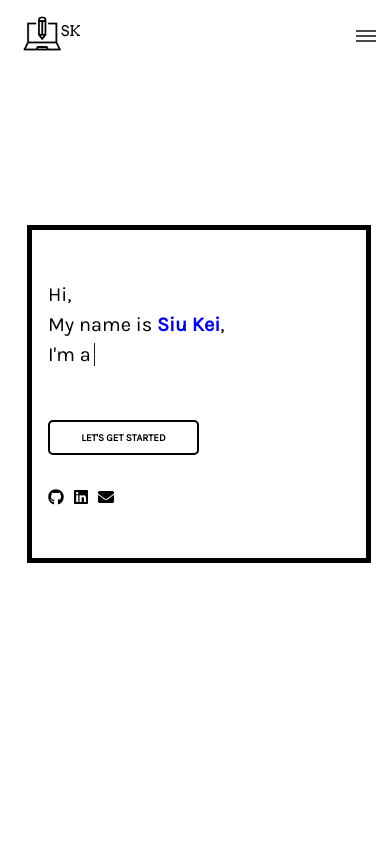
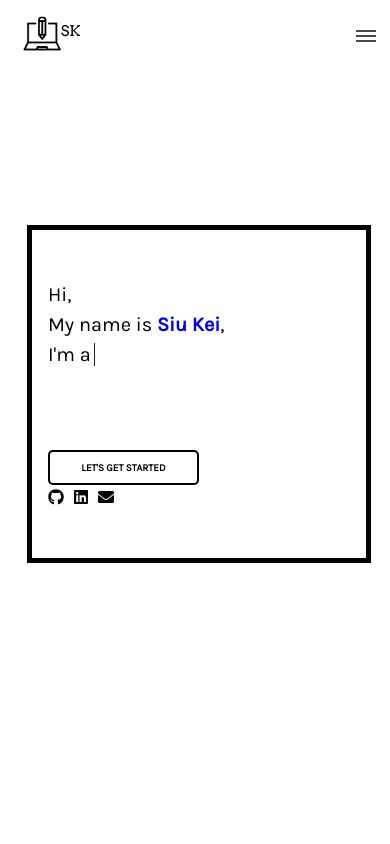
Before and after one commit to tams2429/portfolio_v2_main, a React (Create React App) app in the folder frontend/: page / in a window 390 px wide. Shown: the top 844 px of the page. Built offline with nearby package versions, Linux system fonts and the light colour scheme; a web font is replaced by a local one.

Commit message:
Updated spacings for the title page buttons and icons

```diff
--- a/frontend/src/sections/Home.js
+++ b/frontend/src/sections/Home.js
@@ -58,6 +58,7 @@ function Home() {
                 <br/>I'm a <em><span className='typing'>{variableText}</span></em>
               </p>
           </div>
+          <div className="button-icon-container">
             <div className="button-container">
               <button className="start-button animate__animated animate__fadeInLeft">
                 LET'S GET STARTED
@@ -75,6 +76,8 @@ function Home() {
               </a>
             </div>
           </div>
+
+        </div>
       </div>
     </div>
   )
--- a/frontend/src/styles/main.scss
+++ b/frontend/src/styles/main.scss
@@ -100,6 +100,8 @@
           }
         }
       }
+      .button-icon-container{
+        padding-top: 6%;
         .button-container{
           padding: 0 48px;
           .start-button{
@@ -127,7 +129,7 @@
           width: 10%;
           justify-content: space-between;
           margin: 0 48px;
-        margin-top: -50px;
+          margin-top: 2%;
           svg {
             color: black;
             font-size: 32px;
@@ -136,6 +138,8 @@
             animation-fill-mode: both;
           }
         }
+      }
+
     }
 
   }
@@ -151,6 +155,7 @@
             font-size: 48px;
           }
         }
+        .button-icon-container{
           .button-container{
             .start-button{
               font-size: 14px;
@@ -158,9 +163,9 @@
           }
           .icon-container{
             justify-content: space-between;
-          margin-top: -60px;
             svg {
               font-size: 28px;
+            }
           }
         }
       }
@@ -177,6 +182,7 @@
             font-size: 38px;
           }
         }
+        .button-icon-container{
           .button-container{
             .start-button{
               font-size: 14px;
@@ -186,11 +192,12 @@
           }
           .icon-container{
             justify-content: space-between;
-          margin-top: -60px;
             svg {
               font-size: 24px;
             }
           }
+        }
+
       }
     }
   }
@@ -205,6 +212,7 @@
             font-size: 30px;
           }
         }
+        .button-icon-container{
           .button-container{
             .start-button{
               font-family: 'Karla', sans-serif;
@@ -216,11 +224,12 @@
           .icon-container{
             width: 15%;
             justify-content: space-between;
-          margin-top: -30px;
             svg {
               font-size: 20px;
             }
           }
+        }
+
       }
     }
   }
@@ -252,6 +261,8 @@
             }
           }
         }
+        .button-icon-container{
+          padding-top: 10%;
           .button-container{
             padding: 0 16px;
             .start-button{
@@ -264,11 +275,13 @@
             width: 20%;
             justify-content: space-between;
             margin-left: 16px;
-          margin-top: -20px;
+            margin-top: 0;
             svg {
               font-size: 16px;
             }
           }
+        }
+
       }
 
     }
```
Lines whose indentation alone changed are shown as unchanged.
